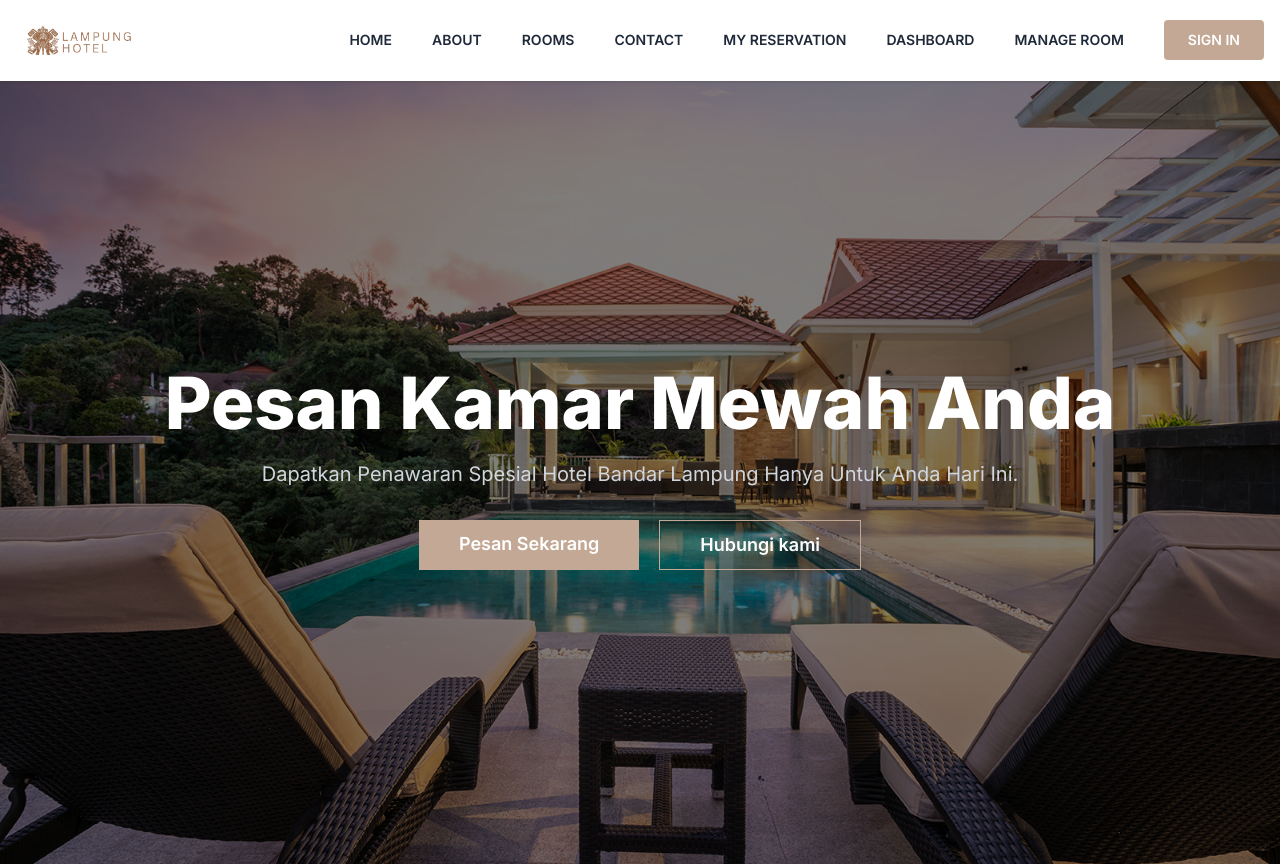
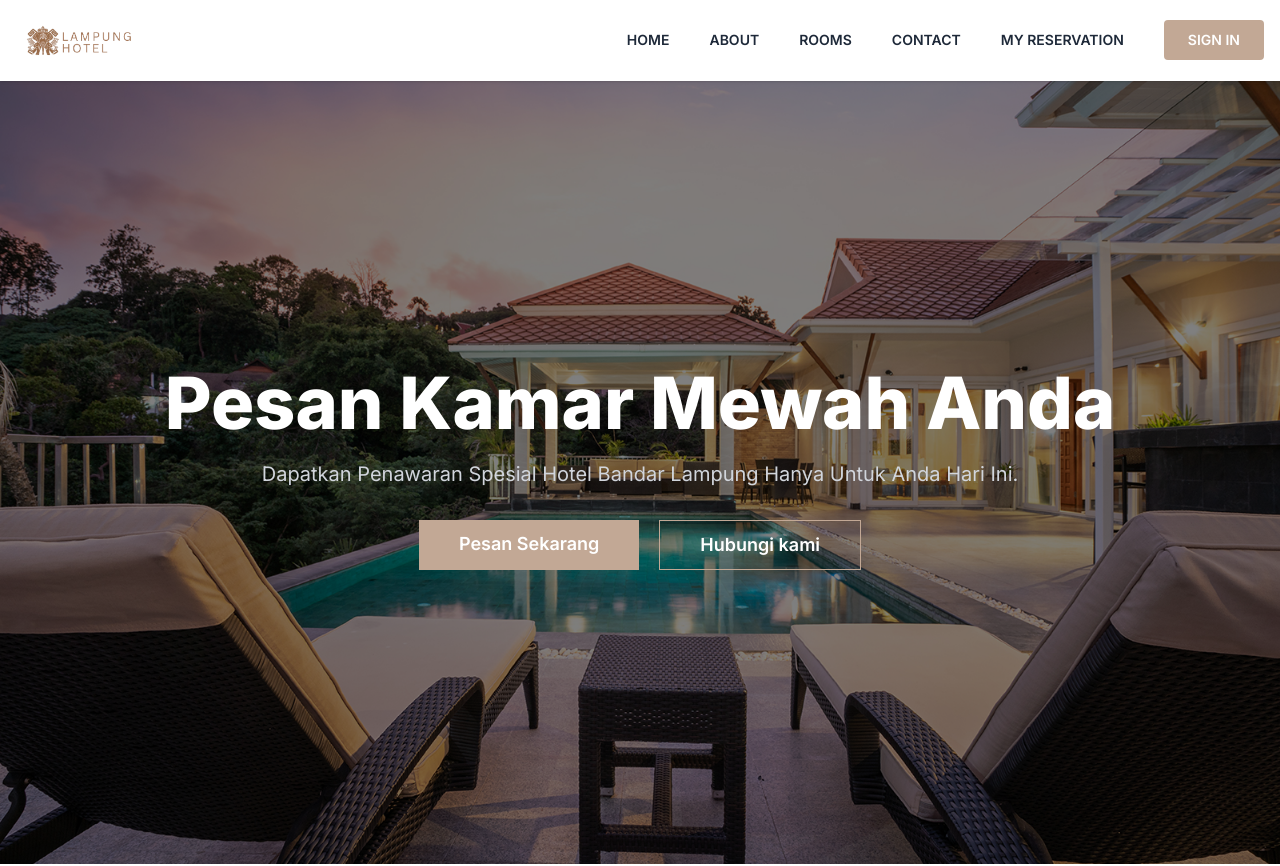
Before and after one commit to hafizahalfitra/booking-hotel, a Next.js app in the folder WEB/: page / in a window 1280 px wide. Shown: the top 866 px of the page. Built offline with nearby package versions, Linux system fonts and the light colour scheme.

Commit message:
mengubah navlink

```diff
--- a/WEB/components/navbar/navlink.tsx
+++ b/WEB/components/navbar/navlink.tsx
@@ -88,26 +88,6 @@ const Navlink = () => {
             </Link>
           </li>
 
-          <li>
-            <Link
-              href="/admin/dashboard"
-              className="block py-2 px-3 text-gray-800 hover:bg-gray-100
-                    rounded-sm md:hover:bg-transparent md:p-0"
-            >
-              Dashboard
-            </Link>
-          </li>
-
-          <li>
-            <Link
-              href="/admin/room"
-              className="block py-2 px-3 text-gray-800 hover:bg-gray-100
-                    rounded-sm md:hover:bg-transparent md:p-0"
-            >
-              Manage Room
-            </Link>
-          </li>
-
           {/* 👉 Bagian Sign In yang diubah */}
           <li className="pt-4 md:pt-0">
             {user ? (
```
